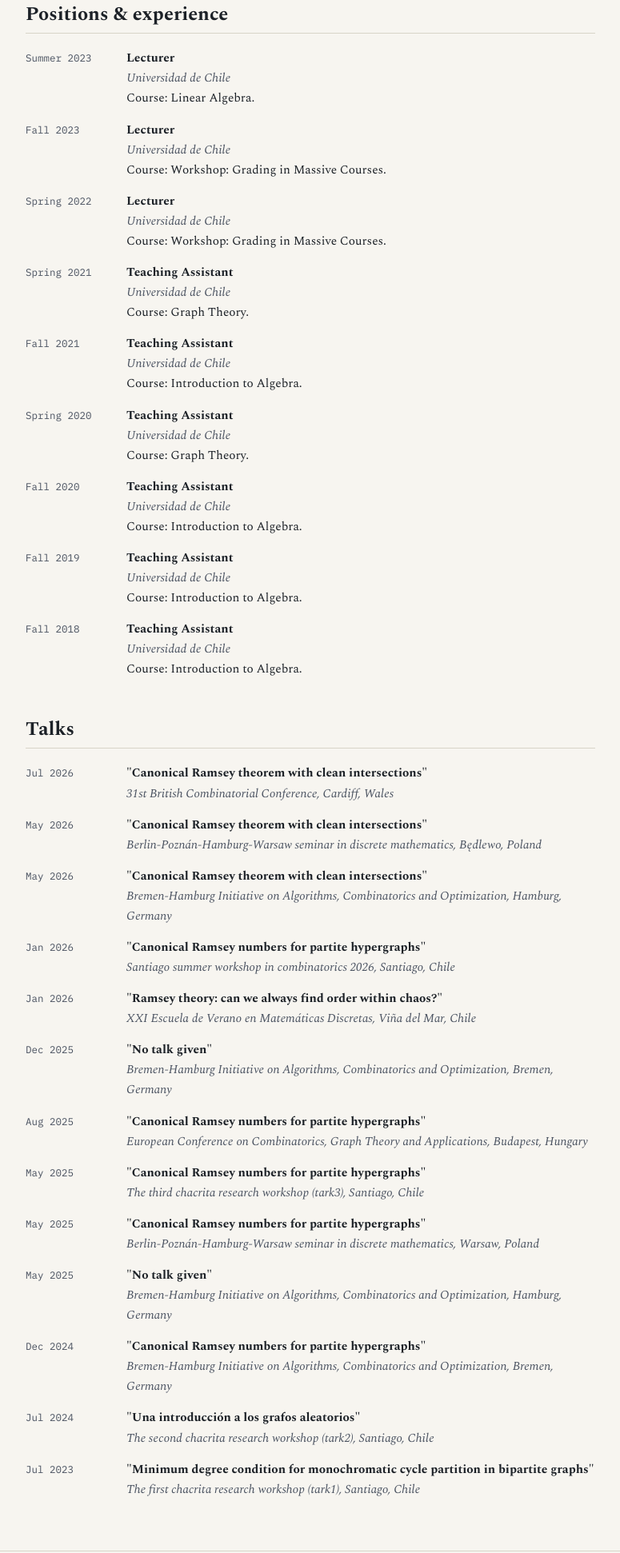
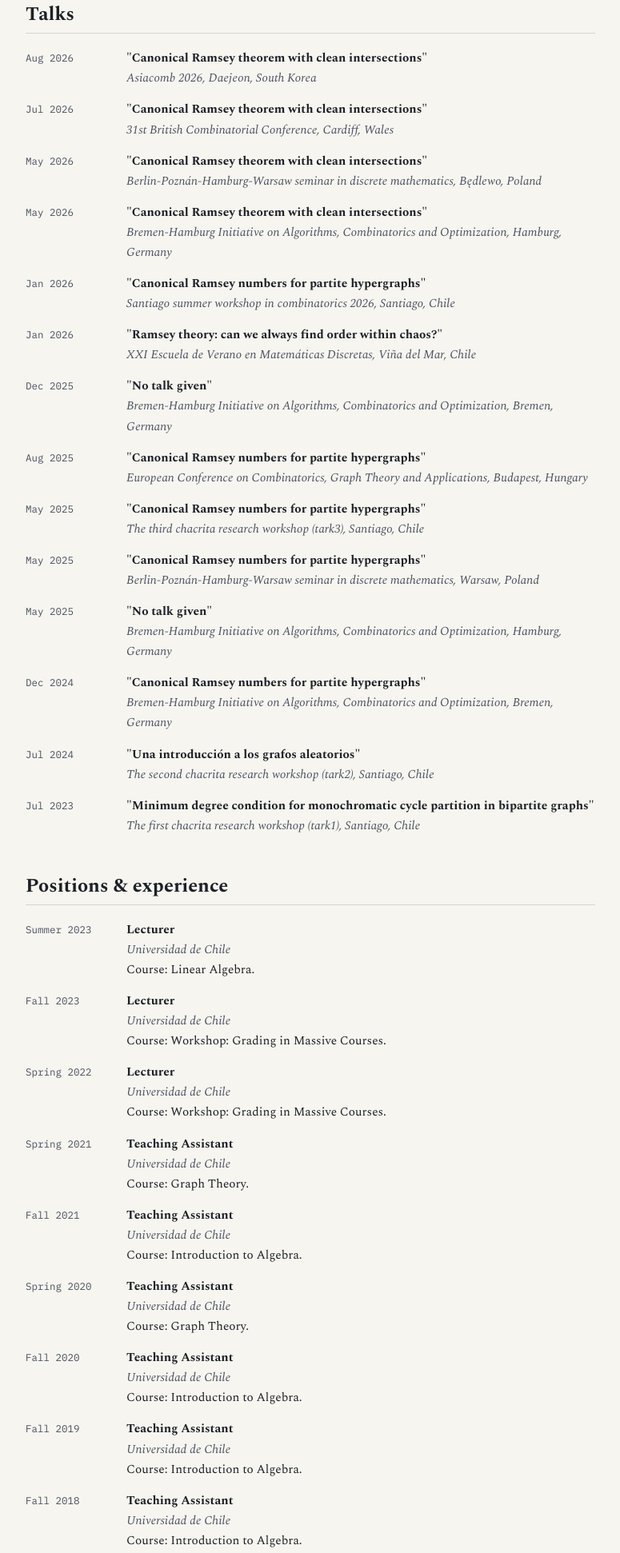
Before and after one commit to matazocar/matazocar.github.io, a plain HTML site: page cv.html in a window 1280 px wide. Shown: the part 557-2499 px from the top of the page at 80% size, without its empty margins (252-1027 px from the left). Drawn offline with nearby package versions, Linux system fonts and the light colour scheme.

Commit message:
added new things post conference. Gonna add some more when I finish new little projects.

```diff
--- a/cv.html
+++ b/cv.html
@@ -1,5 +1,6 @@
 <!DOCTYPE html>
 <html lang="en">
+
 <head>
   <meta charset="UTF-8" />
   <meta name="viewport" content="width=device-width, initial-scale=1.0" />
@@ -7,9 +8,12 @@
   <title>CV — Matías Azócar Carvajal</title>
   <link rel="preconnect" href="https://fonts.googleapis.com">
   <link rel="preconnect" href="https://fonts.gstatic.com" crossorigin>
-  <link href="https://fonts.googleapis.com/css2?family=Spectral:ital,wght@0,400;0,500;0,600;0,700;1,400;1,500&family=IBM+Plex+Mono:wght@400;500;600&display=swap" rel="stylesheet">
+  <link
+    href="https://fonts.googleapis.com/css2?family=Spectral:ital,wght@0,400;0,500;0,600;0,700;1,400;1,500&family=IBM+Plex+Mono:wght@400;500;600&display=swap"
+    rel="stylesheet">
   <link rel="stylesheet" href="assets/css/style.css" />
 </head>
+
 <body>
 
   <header class="site-header">
@@ -58,6 +62,120 @@
           <strong>Mathematical Engineering</strong><br>
           <span class="where">Universidad de Chile</span><br>
           Integrated Master Program.
+        </div>
+      </div>
+    </div>
+
+
+    <h2>Talks</h2>
+
+
+
+
+    <div class="cv-block">
+      <div class="cv-entry">
+        <div class="when">Aug 2026</div>
+        <div class="what">
+          <strong>"Canonical Ramsey theorem with clean intersections"</strong><br>
+          <span class="where">Asiacomb 2026, Daejeon, South Korea</span>
+        </div>
+      </div>
+      <div class="cv-entry">
+        <div class="when">Jul 2026</div>
+        <div class="what">
+          <strong>"Canonical Ramsey theorem with clean intersections"</strong><br>
+          <span class="where">31st British Combinatorial Conference, Cardiff, Wales</span>
+        </div>
+      </div>
+      <div class="cv-entry">
+        <div class="when">May 2026</div>
+        <div class="what">
+          <strong>"Canonical Ramsey theorem with clean intersections"</strong><br>
+          <span class="where">Berlin-Poznán-Hamburg-Warsaw seminar in discrete mathematics, Będlewo, Poland</span>
+        </div>
+      </div>
+      <div class="cv-entry">
+        <div class="when">May 2026</div>
+        <div class="what">
+          <strong>"Canonical Ramsey theorem with clean intersections"</strong><br>
+          <span class="where">Bremen-Hamburg Initiative on Algorithms, Combinatorics and Optimization, Hamburg,
+            Germany</span>
+        </div>
+      </div>
+      <div class="cv-entry">
+        <div class="when">Jan 2026</div>
+        <div class="what">
+          <strong>"Canonical Ramsey numbers for partite hypergraphs"</strong><br>
+          <span class="where">Santiago summer workshop in combinatorics 2026, Santiago, Chile</span>
+        </div>
+      </div>
+      <div class="cv-entry">
+        <div class="when">Jan 2026</div>
+        <div class="what">
+          <strong>"Ramsey theory: can we always find order within chaos?"</strong><br>
+          <span class="where">XXI Escuela de Verano en Matemáticas Discretas, Viña del Mar, Chile</span>
+        </div>
+      </div>
+
+
+      <div class="cv-entry">
+        <div class="when">Dec 2025</div>
+        <div class="what">
+          <strong>"No talk given"</strong><br>
+          <span class="where">Bremen-Hamburg Initiative on Algorithms, Combinatorics and Optimization, Bremen,
+            Germany</span>
+        </div>
+      </div>
+      <div class="cv-entry">
+        <div class="when">Aug 2025</div>
+        <div class="what">
+          <strong>"Canonical Ramsey numbers for partite hypergraphs"</strong><br>
+          <span class="where">European Conference on Combinatorics, Graph Theory and Applications, Budapest,
+            Hungary</span>
+        </div>
+      </div>
+      <div class="cv-entry">
+        <div class="when">May 2025</div>
+        <div class="what">
+          <strong>"Canonical Ramsey numbers for partite hypergraphs"</strong><br>
+          <span class="where">The third chacrita research workshop (tark3), Santiago, Chile</span>
+        </div>
+      </div>
+      <div class="cv-entry">
+        <div class="when">May 2025</div>
+        <div class="what">
+          <strong>"Canonical Ramsey numbers for partite hypergraphs"</strong><br>
+          <span class="where">Berlin-Poznán-Hamburg-Warsaw seminar in discrete mathematics, Warsaw, Poland</span>
+        </div>
+      </div>
+      <div class="cv-entry">
+        <div class="when">May 2025</div>
+        <div class="what">
+          <strong>"No talk given"</strong><br>
+          <span class="where">Bremen-Hamburg Initiative on Algorithms, Combinatorics and Optimization, Hamburg,
+            Germany</span>
+        </div>
+      </div>
+      <div class="cv-entry">
+        <div class="when">Dec 2024</div>
+        <div class="what">
+          <strong>"Canonical Ramsey numbers for partite hypergraphs"</strong><br>
+          <span class="where">Bremen-Hamburg Initiative on Algorithms, Combinatorics and Optimization, Bremen,
+            Germany</span>
+        </div>
+      </div>
+      <div class="cv-entry">
+        <div class="when">Jul 2024</div>
+        <div class="what">
+          <strong>"Una introducción a los grafos aleatorios"</strong><br>
+          <span class="where">The second chacrita research workshop (tark2), Santiago, Chile</span>
+        </div>
+      </div>
+      <div class="cv-entry">
+        <div class="when">Jul 2023</div>
+        <div class="what">
+          <strong>"Minimum degree condition for monochromatic cycle partition in bipartite graphs"</strong><br>
+          <span class="where">The first chacrita research workshop (tark1), Santiago, Chile</span>
         </div>
       </div>
     </div>
@@ -138,106 +256,7 @@
       </div>
     </div>
 
-    <h2>Talks</h2>
 
-
-
-
-    <div class="cv-block">
-      <div class="cv-entry">
-        <div class="when">Jul 2026</div>
-        <div class="what">
-          <strong>"Canonical Ramsey theorem with clean intersections"</strong><br>
-          <span class="where">31st British Combinatorial Conference, Cardiff, Wales</span>
-        </div>
-      </div>
-      <div class="cv-entry">
-        <div class="when">May 2026</div>
-        <div class="what">
-          <strong>"Canonical Ramsey theorem with clean intersections"</strong><br>
-          <span class="where">Berlin-Poznán-Hamburg-Warsaw seminar in discrete mathematics, Będlewo, Poland</span>
-        </div>
-      </div>
-      <div class="cv-entry">
-        <div class="when">May 2026</div>
-        <div class="what">
-          <strong>"Canonical Ramsey theorem with clean intersections"</strong><br>
-          <span class="where">Bremen-Hamburg Initiative on Algorithms, Combinatorics and Optimization, Hamburg, Germany</span>
-        </div>
-      </div>
-      <div class="cv-entry">
-        <div class="when">Jan 2026</div>
-        <div class="what">
-          <strong>"Canonical Ramsey numbers for partite hypergraphs"</strong><br>
-          <span class="where">Santiago summer workshop in combinatorics 2026, Santiago, Chile</span>
-        </div>
-      </div>
-      <div class="cv-entry">
-        <div class="when">Jan 2026</div>
-        <div class="what">
-          <strong>"Ramsey theory: can we always find order within chaos?"</strong><br>
-          <span class="where">XXI Escuela de Verano en Matemáticas Discretas, Viña del Mar, Chile</span>
-        </div>
-      </div>
-
-
-      <div class="cv-entry">
-        <div class="when">Dec 2025</div>
-        <div class="what">
-          <strong>"No talk given"</strong><br>
-          <span class="where">Bremen-Hamburg Initiative on Algorithms, Combinatorics and Optimization, Bremen, Germany</span>
-        </div>
-      </div>
-      <div class="cv-entry">
-        <div class="when">Aug 2025</div>
-        <div class="what">
-          <strong>"Canonical Ramsey numbers for partite hypergraphs"</strong><br>
-          <span class="where">European Conference on Combinatorics, Graph Theory and Applications, Budapest, Hungary</span>
-        </div>
-      </div>
-      <div class="cv-entry">
-        <div class="when">May 2025</div>
-        <div class="what">
-          <strong>"Canonical Ramsey numbers for partite hypergraphs"</strong><br>
-          <span class="where">The third chacrita research workshop (tark3), Santiago, Chile</span>
-        </div>
-      </div>
-      <div class="cv-entry">
-        <div class="when">May 2025</div>
-        <div class="what">
-          <strong>"Canonical Ramsey numbers for partite hypergraphs"</strong><br>
-          <span class="where">Berlin-Poznán-Hamburg-Warsaw seminar in discrete mathematics, Warsaw, Poland</span>
-        </div>
-      </div>
-      <div class="cv-entry">
-        <div class="when">May 2025</div>
-        <div class="what">
-          <strong>"No talk given"</strong><br>
-          <span class="where">Bremen-Hamburg Initiative on Algorithms, Combinatorics and Optimization, Hamburg, Germany</span>
-        </div>
-      </div>
-      <div class="cv-entry">
-        <div class="when">Dec 2024</div>
-        <div class="what">
-          <strong>"Canonical Ramsey numbers for partite hypergraphs"</strong><br>
-          <span class="where">Bremen-Hamburg Initiative on Algorithms, Combinatorics and Optimization, Bremen, Germany</span>
-        </div>
-      </div>
-      <div class="cv-entry">
-        <div class="when">Jul 2024</div>
-        <div class="what">
-          <strong>"Una introducción a los grafos aleatorios"</strong><br>
-          <span class="where">The second chacrita research workshop (tark2), Santiago, Chile</span>
-        </div>
-      </div>
-      <div class="cv-entry">
-        <div class="when">Jul 2023</div>
-        <div class="what">
-          <strong>"Minimum degree condition for monochromatic cycle partition in bipartite graphs"</strong><br>
-          <span class="where">The first chacrita research workshop (tark1), Santiago, Chile</span>
-        </div>
-      </div>
-    </div>
 
   </main>
 
@@ -250,4 +269,5 @@
 
   <script src="assets/js/site.js"></script>
 </body>
+
 </html>
```
Also changed, not shown: index.html (+1 -1 lines), misc.html (+1 -1 lines), posts/bcc2026problems.md (+33 -3 lines).
